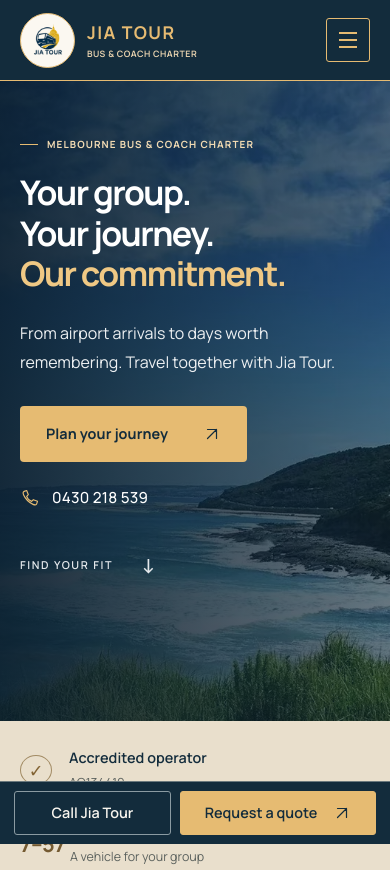
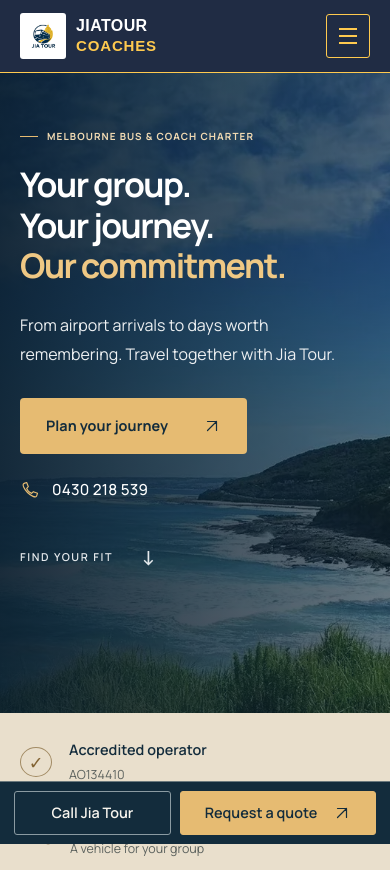
Before and after one commit to TIHO-E/JIATOUR, a plain HTML site: page index.html in a window 390 px wide. Shown: the top 870 px of the page. Drawn offline with Linux system fonts and the light colour scheme.

Commit message:
Match reference header with square logo and compact navy-gold branding

```diff
--- a/assets/typography.css
+++ b/assets/typography.css
@@ -2,7 +2,7 @@
 /* Self-hosted fonts; licences and original sources are in assets/fonts/. */
 @font-face{font-family:Manrope;font-style:normal;font-weight:400 700;font-display:swap;src:url("fonts/manrope-latin.woff2") format("woff2")}
 
-:root{--font-body:Manrope,"Segoe UI",Arial,sans-serif;--font-display:Manrope,"Segoe UI",Arial,sans-serif;font-family:var(--font-body);font-size:16px;line-height:1.75}
+:root{--header-height:80px;--font-body:Manrope,"Segoe UI",Arial,sans-serif;--font-display:Manrope,"Segoe UI",Arial,sans-serif;font-family:var(--font-body);font-size:16px;line-height:1.75}
 body{font-size:1.0625rem;letter-spacing:0}
 h1,h2{font-family:var(--font-display);font-weight:700;letter-spacing:-.04em;text-wrap:balance}
 h2,.about-section h2{font-size:clamp(2.4rem,4vw,3.25rem);line-height:1.16;font-weight:700}
@@ -11,11 +11,17 @@ p{line-height:1.75}
 .section{padding-block:108px}
 .section-heading{margin-bottom:52px;gap:56px}
 .eyebrow,.hero .eyebrow{font-family:var(--font-body);font-size:.72rem;line-height:1.5;font-weight:700;letter-spacing:.16em;margin-bottom:19px}
-.brand-text{font-size:1.3rem;letter-spacing:.08em;font-weight:700}
-.brand-text small{font-size:.625rem;letter-spacing:.1em;font-weight:650}
-.site-header nav{font-size:.96rem;line-height:1.5;font-weight:700;gap:29px}
+.site-header{--ink:#202c44;--gold:#ffca4f;background:#202c44;font-family:Arial,Helvetica,sans-serif}
+.site-header .header-inner{min-height:80px}
+.site-header .brand{gap:10px}
+.site-header .brand img{width:52px;height:52px;background:#fff;border:0;border-radius:3px;padding:4px;object-fit:contain}
+.site-header .brand-text{display:block;color:#fff;font-family:Arial,Helvetica,sans-serif;font-size:1.08rem;font-weight:700;letter-spacing:.025em;line-height:1.12}
+.site-header .brand-text small{display:block;color:var(--gold);font-size:1.01rem;font-weight:700;letter-spacing:.055em;line-height:1.12;margin-top:3px}
+.site-header nav{font-family:Arial,Helvetica,sans-serif;font-size:.89rem;line-height:1.5;font-weight:700;gap:28px}
 .site-header nav>a{font-weight:700;letter-spacing:.005em}
-.site-header .button-small{font-size:.94rem;font-weight:700}
+.site-header nav>a:not(.button){color:var(--gold)}
+.site-header nav>a:not(.button):hover{color:#fff}
+.site-header .button-small{font-family:Arial,Helvetica,sans-serif;font-size:.875rem;font-weight:700;min-height:46px;padding:12px 18px}
 .menu-toggle span{height:2px}
 .button{font-size:.925rem;font-weight:700;letter-spacing:.005em;line-height:1.5;padding:16px 25px;min-height:56px}
 .button-small{font-size:.85rem;padding:13px 19px;min-height:48px;gap:20px}
@@ -89,7 +95,8 @@ details>p{font-size:.965rem;line-height:1.85;padding-bottom:26px}
 .document-main p,.document-main ul{font-size:1rem;line-height:1.85}
 
 @media(max-width:1100px){
-  .site-header nav{font-size:.91rem;gap:24px}
+  .site-header nav{font-size:.84rem;gap:18px}
+  .site-header .button-small{font-size:.84rem;padding-inline:15px;gap:15px}
   .fleet-grid{grid-template-columns:repeat(2,minmax(0,1fr));gap:25px}
   .vehicle-image{height:220px}
   .fleet-content{padding:26px}
@@ -97,6 +104,10 @@ details>p{font-size:.965rem;line-height:1.85;padding-bottom:26px}
   .about-layout{gap:60px}
 }
 @media(max-width:800px){
+  :root{--header-height:72px}
+  .site-header .header-inner{min-height:72px}
+  .site-header .brand img{width:46px;height:46px}
+  .site-header nav{font-size:.94rem}
   .section{padding-block:78px}
   .about-section{padding-block:78px}
   .hero{min-height:650px}
@@ -120,8 +131,8 @@ details>p{font-size:.965rem;line-height:1.85;padding-bottom:26px}
   .section,.about-section{padding-block:64px}
   h2,.about-section h2{font-size:clamp(1.85rem,7.8vw,2.4rem);line-height:1.2;letter-spacing:-.035em}
   .eyebrow{font-size:.69rem;letter-spacing:.14em;margin-bottom:17px}
-  .brand-text{font-size:1.1rem}
-  .brand-text small{font-size:.55rem;letter-spacing:.06em}
+  .site-header .brand-text{font-size:1rem}
+  .site-header .brand-text small{font-size:.94rem}
   .hero{min-height:640px}
   .hero-content{padding-block:56px 36px}
   .hero h1{font-size:clamp(1.95rem,8.7vw,2.8rem);line-height:1.2;letter-spacing:-.045em}
--- a/index.html
+++ b/index.html
@@ -6,7 +6,7 @@
 <meta name="referrer" content="strict-origin-when-cross-origin">
 <title>Melbourne Bus Hire &amp; Coach Charter | Jia Tour</title>
 <meta name="description" content="Melbourne bus and coach charter for schools, corporate events, airport transfers and private groups. Explore 7–57 seat vehicles and request a Jia Tour quote.">
-<link rel="canonical" href="https://www.jiatour.com.au/"><link rel="icon" type="image/png" href="assets/favicon.png"><link rel="preload" as="image" href="assets/coastal-road.webp" fetchpriority="high"><link rel="stylesheet" href="assets/site.css?v=20261115-receipt"><link rel="stylesheet" href="assets/typography.css?v=20261115-professional">
+<link rel="canonical" href="https://www.jiatour.com.au/"><link rel="icon" type="image/png" href="assets/favicon.png"><link rel="preload" as="image" href="assets/coastal-road.webp" fetchpriority="high"><link rel="stylesheet" href="assets/site.css?v=20261115-receipt"><link rel="stylesheet" href="assets/typography.css?v=20261115-reference-header">
 <meta property="og:type" content="website"><meta property="og:locale" content="en_AU"><meta property="og:site_name" content="Jia Tour"><meta property="og:title" content="Your group. Your journey. | Jia Tour Melbourne"><meta property="og:description" content="Bus and coach charter for schools, businesses and private groups. Melbourne based. Ready for your next journey."><meta property="og:url" content="https://www.jiatour.com.au/"><meta property="og:image" content="https://www.jiatour.com.au/assets/social-preview.jpg"><meta property="og:image:width" content="1200"><meta property="og:image:height" content="630"><meta property="og:image:alt" content="Victoria’s coastal scenery">
 <meta name="twitter:card" content="summary_large_image"><meta name="twitter:title" content="Melbourne Bus &amp; Coach Charter | Jia Tour"><meta name="twitter:description" content="Explore 7–57 seat options and request a charter quote."><meta name="twitter:image" content="https://www.jiatour.com.au/assets/social-preview.jpg">
 <script type="application/ld+json">{"@context":"https://schema.org","@graph":[{"@type":"Organization","@id":"https://www.jiatour.com.au/#business","name":"Jia Tour","legalName":"Jia Tour Pty Ltd","url":"https://www.jiatour.com.au/","logo":"https://www.jiatour.com.au/assets/logo.webp","telephone":"+61430218539","email":"jiatour@hotmail.com","taxID":"66 672 569 452","areaServed":[{"@type":"City","name":"Melbourne"},{"@type":"State","name":"Victoria"},{"@type":"Country","name":"Australia"}]},{"@type":"WebSite","@id":"https://www.jiatour.com.au/#website","url":"https://www.jiatour.com.au/","name":"Jia Tour","inLanguage":"en-AU","publisher":{"@id":"https://www.jiatour.com.au/#business"}},{"@type":"Service","name":"Melbourne bus and coach charter","serviceType":"Bus and coach charter","provider":{"@id":"https://www.jiatour.com.au/#business"},"areaServed":{"@type":"State","name":"Victoria"},"url":"https://www.jiatour.com.au/#services"}]}</script>
@@ -18,7 +18,7 @@
 <body>
 <a class="skip-link" href="#main">Skip to content</a>
 <header class="site-header"><div class="container header-inner">
-<a class="brand" href="#home" aria-label="Jia Tour home"><img src="assets/logo.webp" width="64" height="64" alt="Jia Tour"><span class="brand-text">JIA TOUR<small>BUS &amp; COACH CHARTER</small></span></a>
+<a class="brand" href="#home" aria-label="Jia Tour home"><img src="assets/logo.webp" width="64" height="64" alt="Jia Tour"><span class="brand-text">JIATOUR<small>COACHES</small></span></a>
 <button class="menu-toggle" type="button" aria-expanded="false" aria-controls="primary-nav" aria-label="Open navigation"><span></span><span></span><span></span></button>
 <nav id="primary-nav" aria-label="Main navigation"><a href="#services">Our services</a><a href="#fleet">Our fleet</a><a href="#about">About us</a><a href="#contact">Contact</a><a class="button button-small nav-quote" href="#quote">Request a quote <svg class="arrow-icon" viewBox="0 0 24 24" fill="none" aria-hidden="true"><path d="M6 18 18 6M6 6h12v12"/></svg></a></nav>
 </div></header>
```
Also changed, not shown: privacy.html (+1 -1 lines), thank-you.html (+1 -1 lines), 1 other file.
